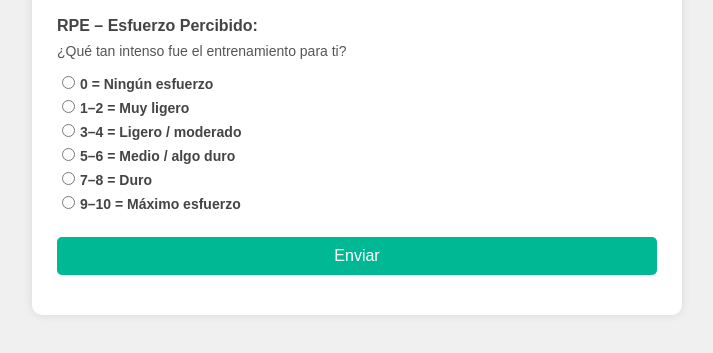
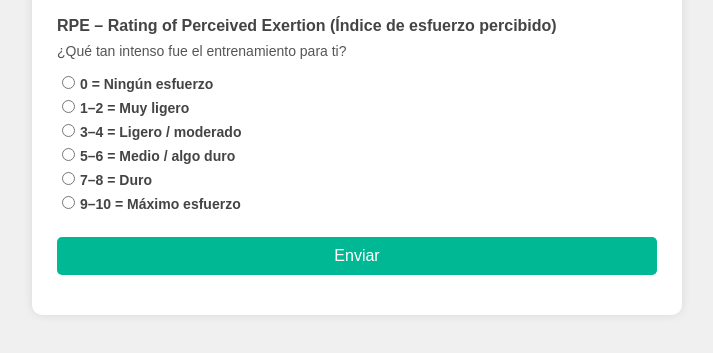
Before and after one commit to sesiononline/RPE, a plain HTML site: page index.html in a window 1280 px wide. Shown: the part 325-678 px from the top of the page, without its empty margins (283-996 px from the left). Drawn offline with Linux system fonts and the light colour scheme.

Commit message:
index.html

```diff
--- a/index.html
+++ b/index.html
@@ -112,7 +112,7 @@
       <input type="text" id="nombre" name="nombre" required />
 
       <div class="rating-group">
-        <label>RPE – Esfuerzo Percibido:</label>
+        <label>RPE – Rating of Perceived Exertion (Índice de esfuerzo percibido)</label>
         <p>¿Qué tan intenso fue el entrenamiento para ti?</p>
         <div class="rating-options">
           <label class="rating-option-label"><input type="radio" name="rpe" value="0" required />0 = Ningún esfuerzo</label>
```
